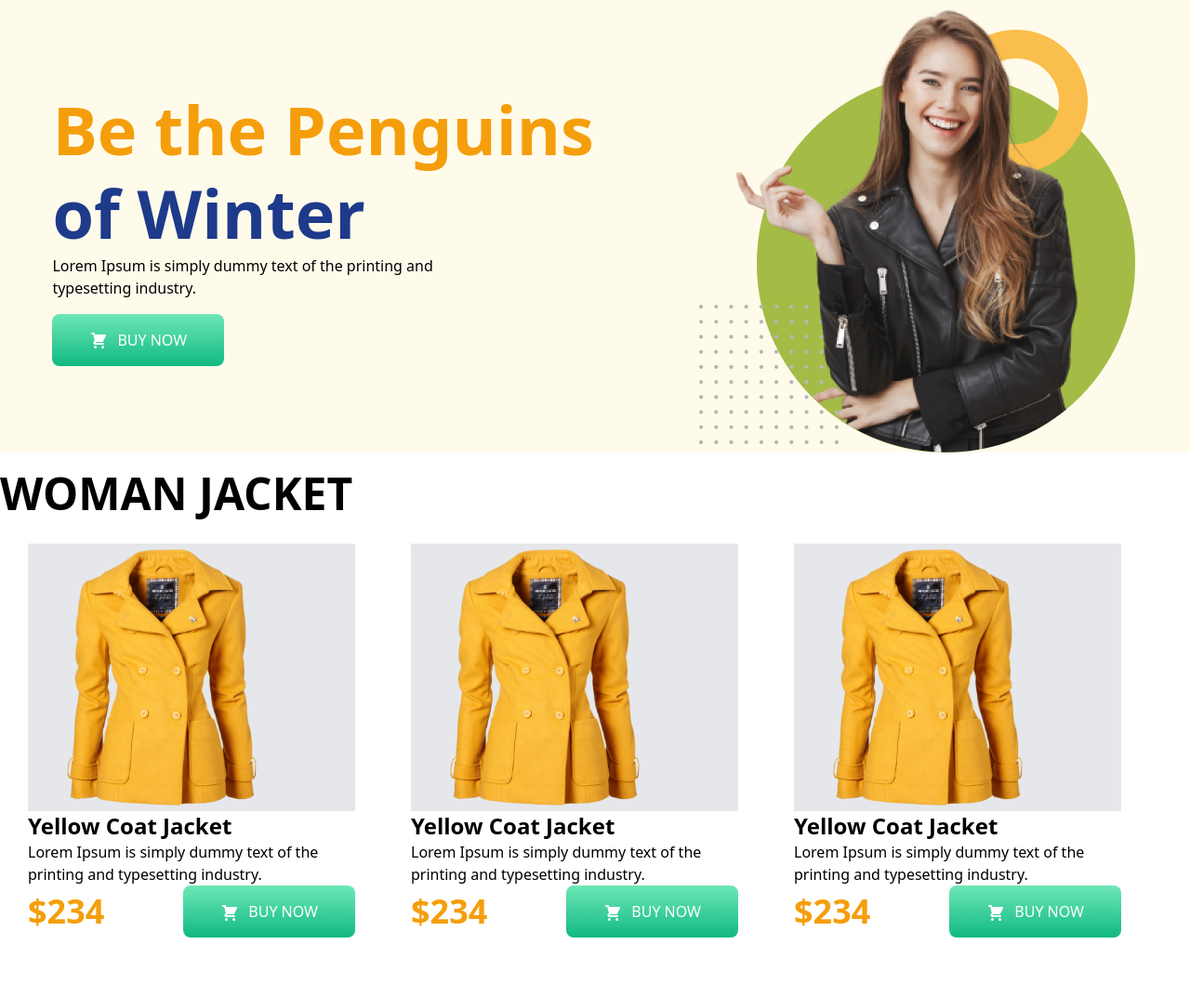
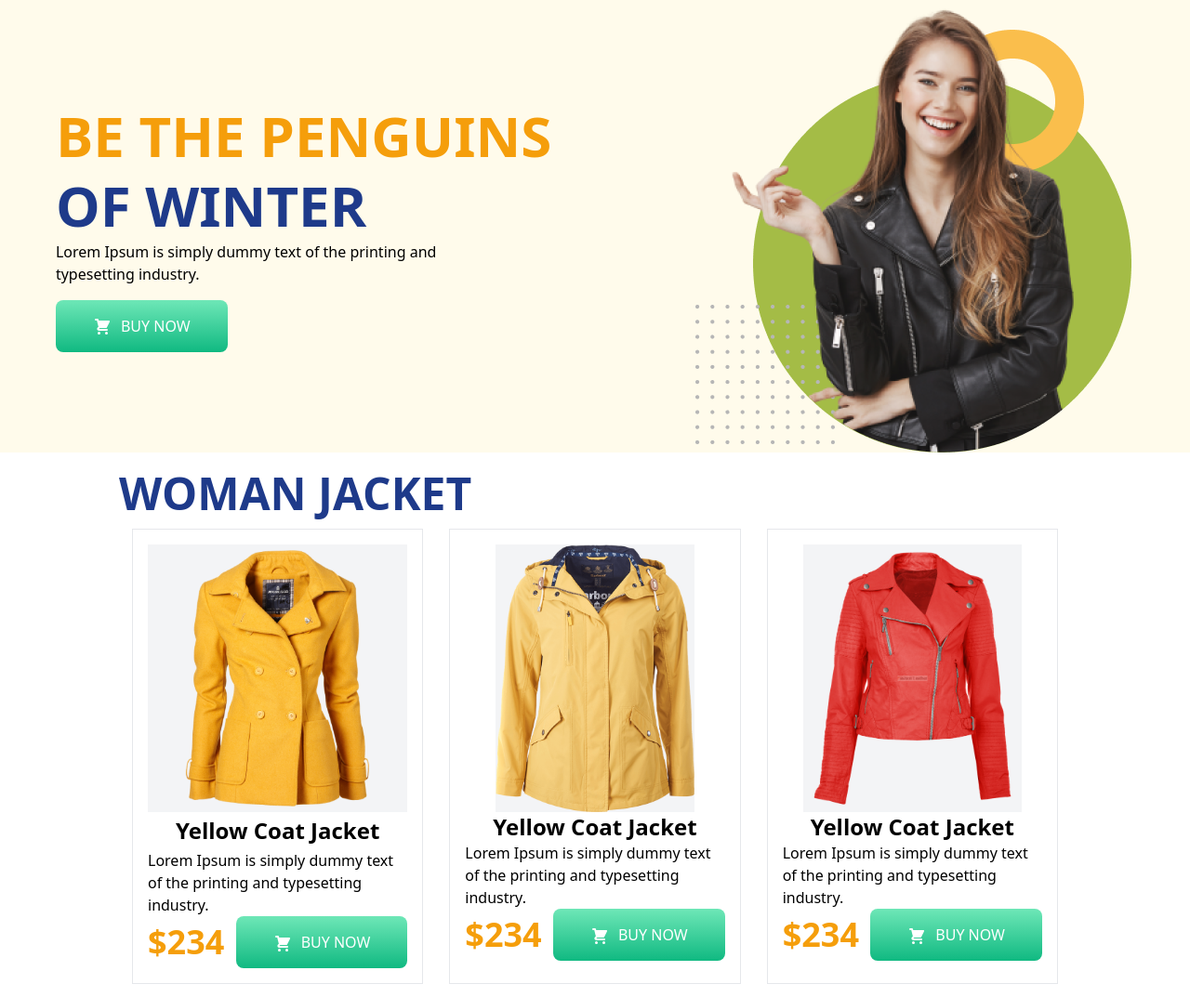
Before and after one commit to DruboSaptapan/penguin-fashion-tailwind, a plain HTML site: page index.html in a window 1280 px wide. Shown: the whole page at 93% size. Before the commit the page ends 1039 px from the top, so only its background shows below. Drawn offline with nearby package versions, Linux system fonts and the light colour scheme.

Commit message:
woman jacket section resolved

```diff
--- a/index.html
+++ b/index.html
@@ -22,7 +22,7 @@
         <!-- penguins of winter start -->
         <section class="flex items-center justify-around bg-yellow-50">
             <div>
-                <h1 class="text-7xl font-bold leading-tight">
+                <h1 class="font-bold leading-tight text-6xl uppercase">
                     <span class="text-yellow-500">Be the Penguins</span>
                     <br>
                     <span class="text-blue-900">of Winter</span>
@@ -47,19 +47,19 @@
     <!-- main start -->
     <main>
         <!-- woman jacket start -->
-        <section>
-            <h2 class="font-bold mt-5 text-5xl uppercase">Woman Jacket</h2>
+        <section class="mx-auto w-4/5">
+            <h2 class="font-bold mt-5 text-5xl text-blue-900 uppercase">Woman Jacket</h2>
             <div class="flex">
 
-                <div class="w-96 flex flex-col items-stretch m-3.5 p-4">
-                    <div class="bg-gray-200">
-                        <img class="w-72" src="images/jacket-1.png" alt="jacket-1">
+                <div class="w-96 flex flex-col items-center m-3.5 p-4 border">
+                    <div class="bg-gray-100">
+                        <img class="h-72" src="images/jacket-1.png" alt="jacket-1">
                     </div>
 
-                    <h4 class="font-bold text-2xl">Yellow Coat Jacket</h4>
+                    <h4 class="font-bold text-2xl my-1">Yellow Coat Jacket</h4>
                     <p>Lorem Ipsum is simply dummy text of the printing and typesetting industry.</p>
 
-                    <div class="flex items-center justify-between">
+                    <div class="w-full flex items-center justify-between">
                         <h3 class="font-black text-4xl text-yellow-500">$234</h3>
 
                         <button class="bg-gradient-to-b from-green-300 to-green-500 px-10 py-4 rounded-lg text-white uppercase hover:from-green-600 hover:to-green-700">
@@ -72,15 +72,15 @@
 
                 </div>
 
-                <div class="w-96 flex flex-col items-stretch m-3.5 p-4">
-                    <div class="bg-gray-200">
-                        <img class="w-72" src="images/jacket-1.png" alt="jacket-1">
+                <div class="w-96 flex flex-col items-center m-3.5 p-4 border">
+                    <div class="bg-gray-100">
+                        <img class="h-72" src="images/jacket-2.png" alt="jacket-1">
                     </div>
 
                     <h4 class="font-bold text-2xl">Yellow Coat Jacket</h4>
                     <p>Lorem Ipsum is simply dummy text of the printing and typesetting industry.</p>
 
-                    <div class="flex items-center justify-between">
+                    <div class="w-full flex items-center justify-between">
                         <h3 class="font-black text-4xl text-yellow-500">$234</h3>
 
                         <button class="bg-gradient-to-b from-green-300 to-green-500 px-10 py-4 rounded-lg text-white uppercase hover:from-green-600 hover:to-green-700">
@@ -93,15 +93,15 @@
 
                 </div>
 
-                <div class="w-96 flex flex-col items-stretch m-3.5 p-4">
-                    <div class="bg-gray-200">
-                        <img class="w-72" src="images/jacket-1.png" alt="jacket-1">
+                <div class="w-96 flex flex-col items-center m-3.5 p-4 border">
+                    <div class="bg-gray-100">
+                        <img class="h-72" src="images/jacket-3.png" alt="jacket-1">
                     </div>
 
                     <h4 class="font-bold text-2xl">Yellow Coat Jacket</h4>
                     <p>Lorem Ipsum is simply dummy text of the printing and typesetting industry.</p>
 
-                    <div class="flex items-center justify-between">
+                    <div class="w-full flex items-center justify-between">
                         <h3 class="font-black text-4xl text-yellow-500">$234</h3>
 
                         <button class="bg-gradient-to-b from-green-300 to-green-500 px-10 py-4 rounded-lg text-white uppercase hover:from-green-600 hover:to-green-700">
@@ -116,6 +116,11 @@
             </div>
         </section>
         <!-- woman jacket end -->
+
+        <!-- man jacket start -->
+        <!-- man jacket end -->
+
+
     </main>
     <!-- main end -->
 
```
